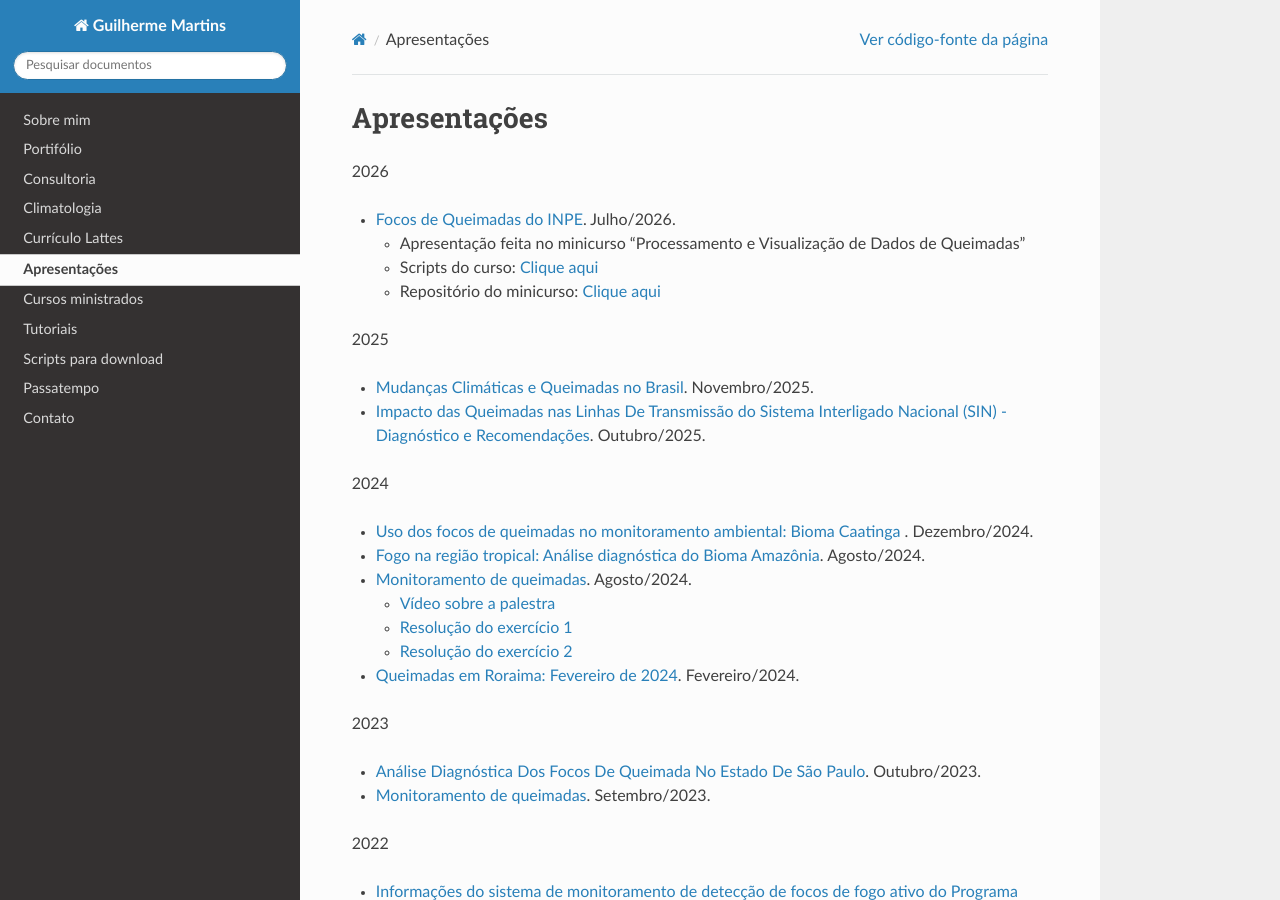
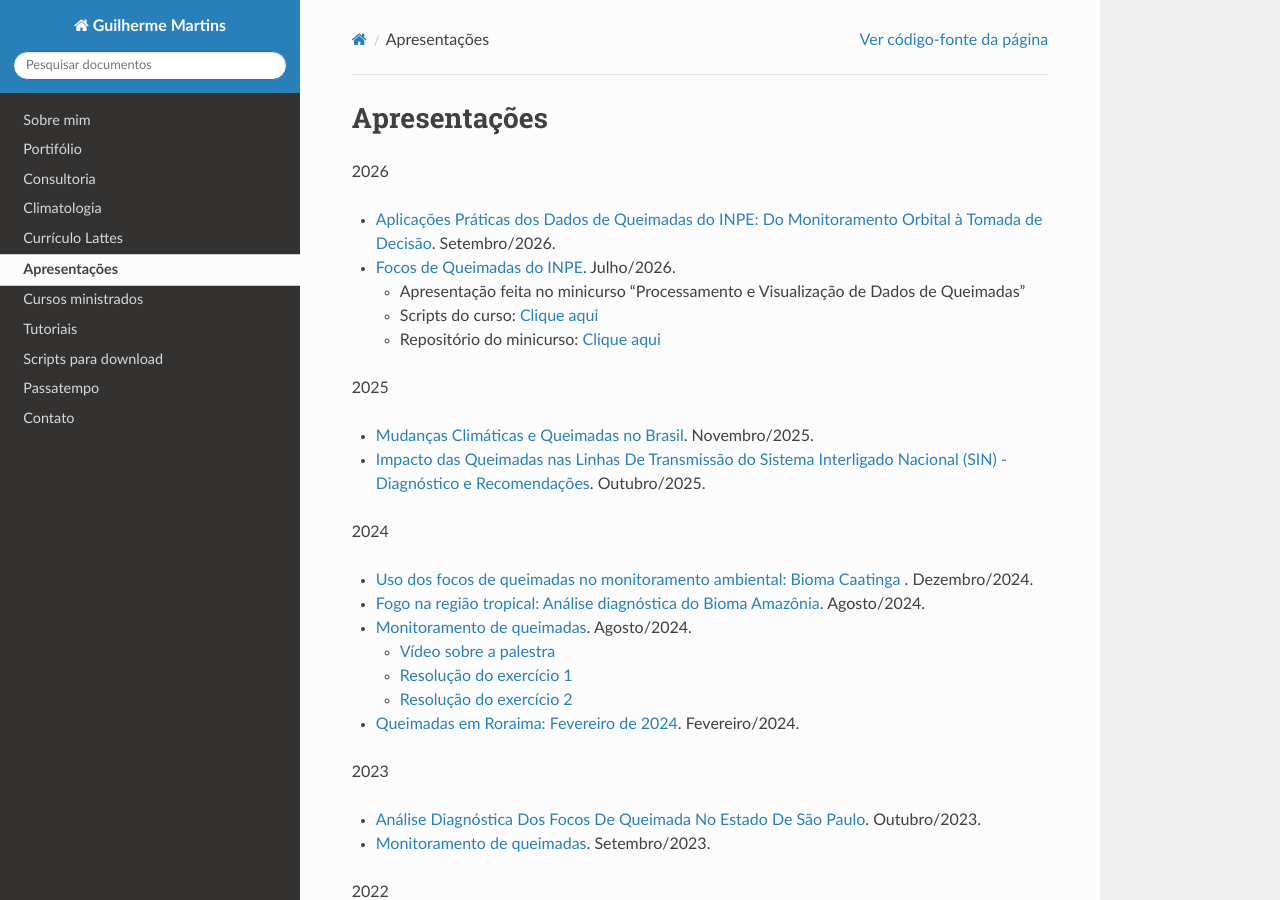
Before and after one commit to jgmsantos/homepage, a Sphinx documentation site: the page built from docs/pages/apresentacoes.md, in a window 1280 px wide and 900 px high. Built offline with Sphinx 7.4.7 and the Read the Docs theme 3.1.0, drawn with Linux system fonts in a browser that asks for light colours; pages that are not in the unit, such as notebooks, are missing from menus.

Commit message:
PPT UENF

```diff
--- a/docs/index.rst
+++ b/docs/index.rst
@@ -42,7 +42,7 @@ Pois é, apresentei um breve resumo sobre a história de como cheguei até aqui
 
 Divirta-se!
 
-Última atualização: 02/09/2026.
+Última atualização: 18/09/2026.
 
 .. toctree::
    :hidden:
--- a/docs/pages/apresentacoes.md
+++ b/docs/pages/apresentacoes.md
@@ -1,6 +1,8 @@
 Apresentações
 =============
 2026
+
++ [Aplicações Práticas dos Dados de Queimadas do INPE: Do Monitoramento Orbital à Tomada de Decisão](https://docs.google.com/presentation/d/13U83jnC8Cbs8DP98tCitzydjtQVliuODt4o4IzrXXJ0/edit?usp=sharing). Setembro/2026.
 
 + [Focos de Queimadas do INPE](https://docs.google.com/presentation/d/1gZ038LFTfQO3RoMc9QLi3PEwz8DN7XZn1-wCAGa8eRA/edit?usp=sharing). Julho/2026.
   + Apresentação feita no minicurso "Processamento e Visualização de Dados de Queimadas"
```
